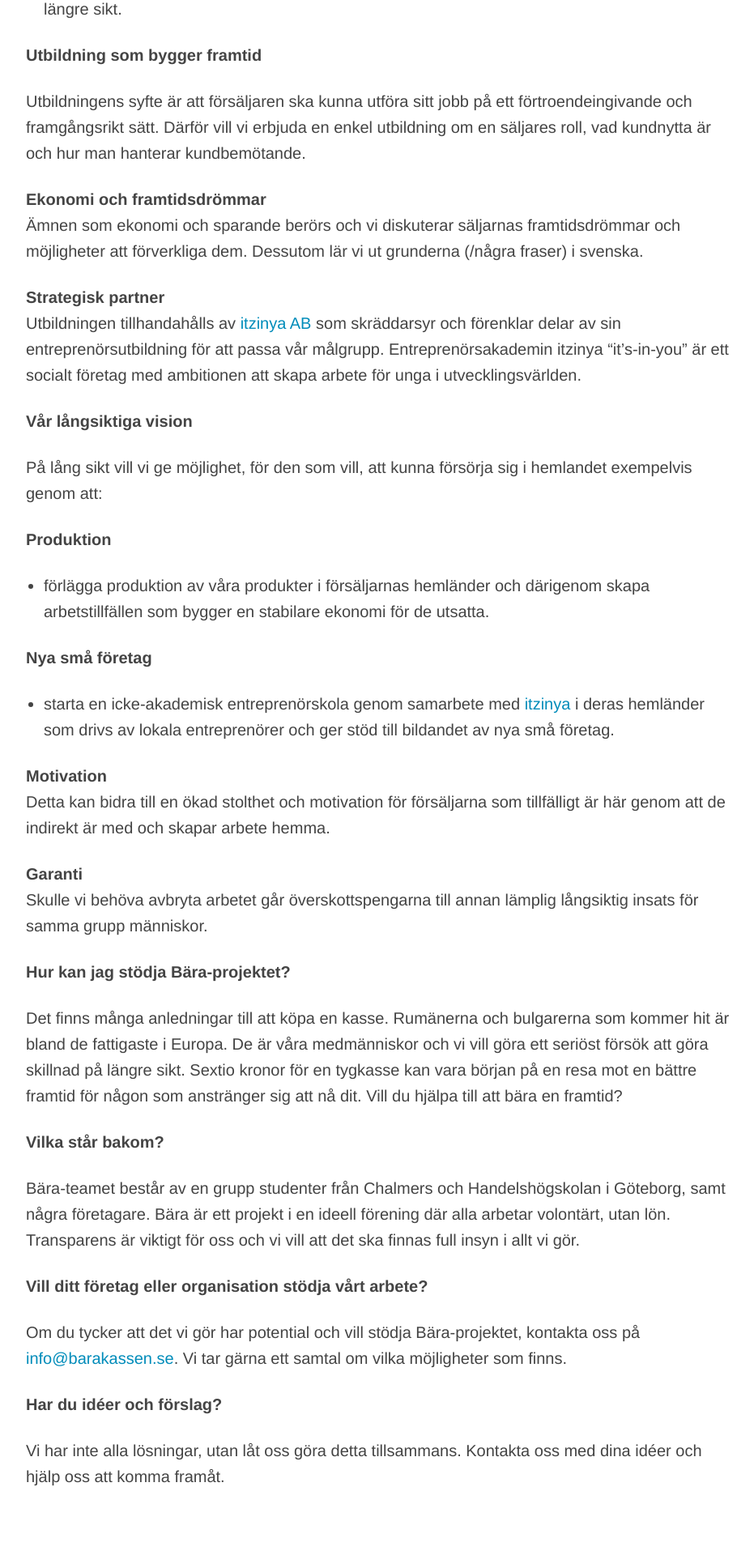
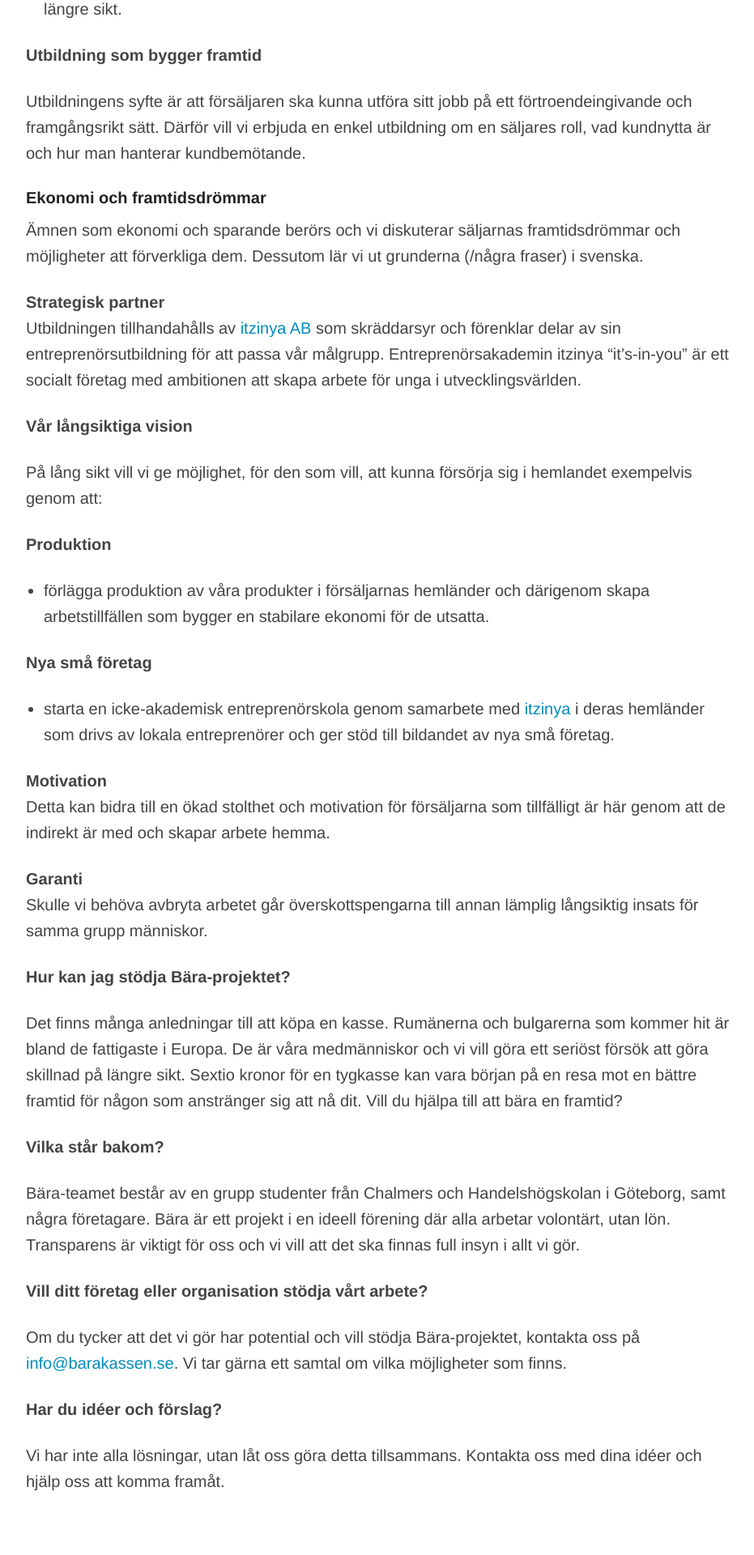
Before and after one commit to bara-se/bara-se.github.io, a Jekyll site: the page built from _posts/0100-01-01-index.md, in a window 1280 px wide. Shown: the part 1987-3907 px from the top of the page at 81% size, without its empty margins (168-1099 px from the left). Built offline with Jekyll 4.4.1, drawn with Linux system fonts in a browser that asks for light colours.

```diff
--- a/_posts/0100-01-01-index.md
+++ b/_posts/0100-01-01-index.md
@@ -43,7 +43,7 @@ Detta är en relevant fråga och vi tror på transparens i allt vi gör. Så hä
 
 Utbildningens syfte är att försäljaren ska kunna utföra sitt jobb på ett förtroendeingivande och framgångsrikt sätt. Därför vill vi erbjuda en enkel utbildning om en säljares roll, vad kundnytta är och hur man hanterar kundbemötande.
 
-**Ekonomi och framtidsdrömmar**
+######**Ekonomi och framtidsdrömmar**
 Ämnen som ekonomi och sparande berörs och vi diskuterar säljarnas framtidsdrömmar och möjligheter att förverkliga dem. Dessutom lär vi ut grunderna (/några fraser) i svenska.
 
 **Strategisk partner**
```
